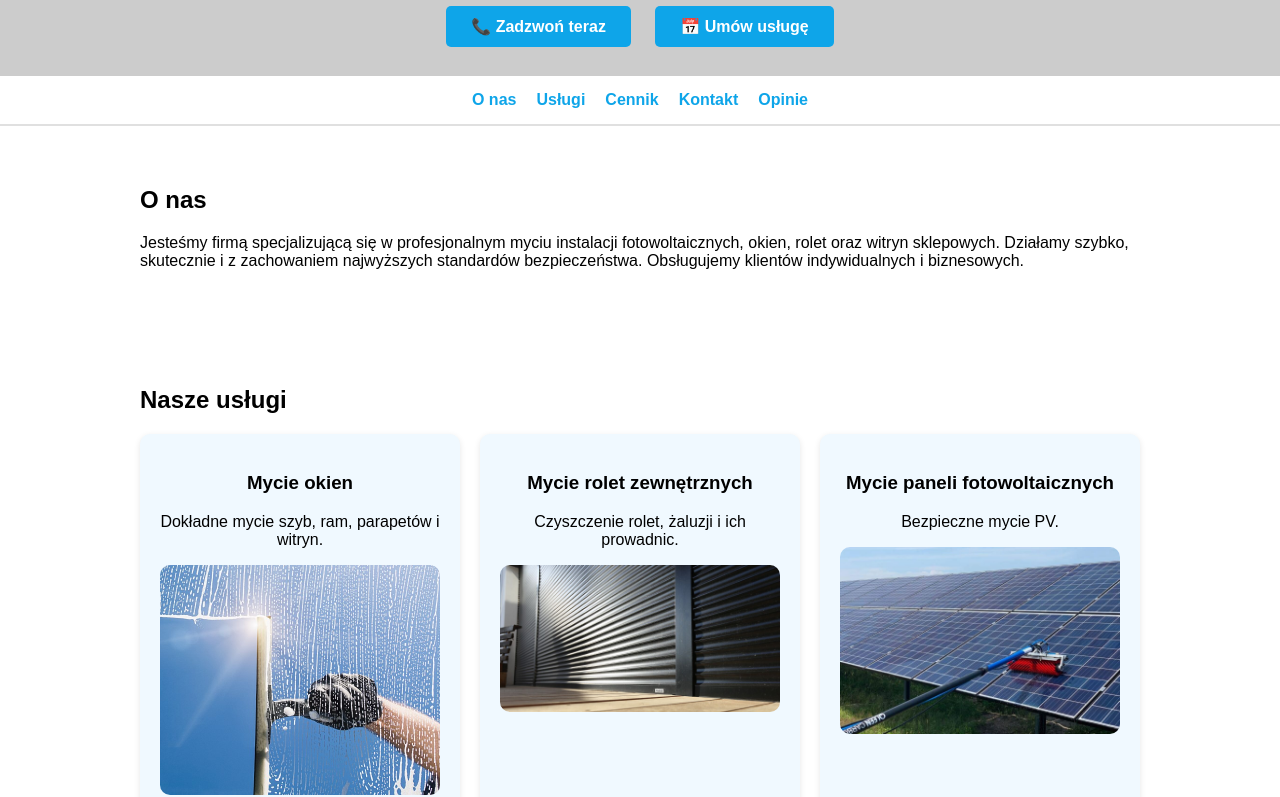
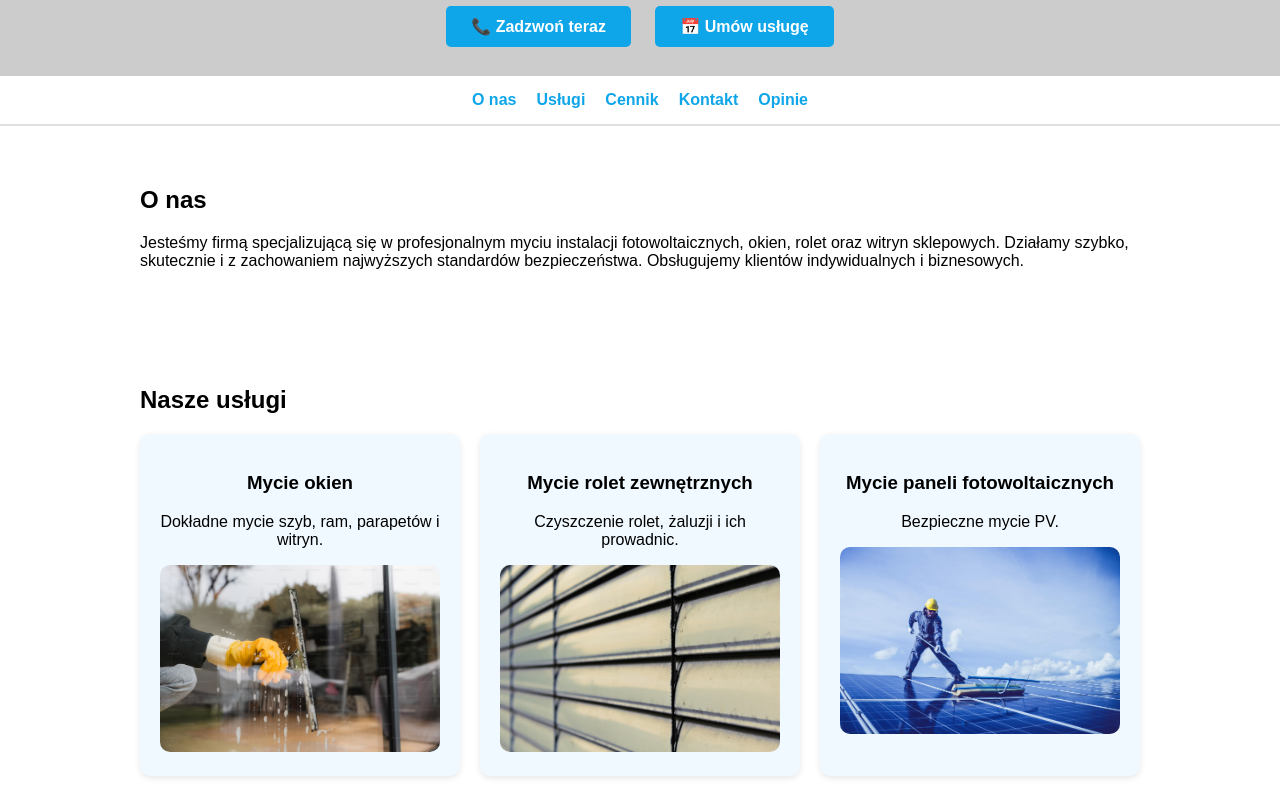
Before and after one commit to preciselubin/preciselubin.github.io, a plain HTML site: page index.html in a window 1280 px wide. Shown: the part 162-959 px from the top of the page. Drawn offline with Linux system fonts and the light colour scheme; placeholder pictures from the web are drawn by us.

Commit message:
Add files via upload

```diff
--- a/index.html
+++ b/index.html
@@ -169,9 +169,9 @@
   <h2>Nasze usługi</h2>
 
   <div class="services-grid">
-    <div class="card"><h3>Mycie okien</h3><p>Dokładne mycie szyb, ram, parapetów i witryn.</p><img src="okna.jpg" alt="Mycie okien" style="width: 100%; height: auto; border-radius: 10px;"></div>
-    <div class="card"><h3>Mycie rolet zewnętrznych</h3><p>Czyszczenie rolet, żaluzji i ich prowadnic.</p><img src="rolety_DAKO-3.jpg" alt="Mycie rolet zewnętrznych" style="width: 100%; height: auto; border-radius: 10px;"></div>
-    <div class="card"><h3>Mycie paneli fotowoltaicznych</h3><p>Bezpieczne mycie PV.</p><img src="ozeon_mycie_paneli_fotowoltaicznych_lewi.jpg" alt="Mycie paneli fotowoltaicznych" style="width: 100%; height: auto; border-radius: 10px;"></div>
+    <div class="card"><h3>Mycie okien</h3><p>Dokładne mycie szyb, ram, parapetów i witryn.</p><img src="IMG_0185.jpeg" alt="Mycie okien" style="width: 100%; height: auto; border-radius: 10px;"></div>
+    <div class="card"><h3>Mycie rolet zewnętrznych</h3><p>Czyszczenie rolet, żaluzji i ich prowadnic.</p><img src="IMG_0186.jpeg" alt="Mycie rolet zewnętrznych" style="width: 100%; height: auto; border-radius: 10px;"></div>
+    <div class="card"><h3>Mycie paneli fotowoltaicznych</h3><p>Bezpieczne mycie PV.</p><img src="IMG_0187.jpeg" alt="Mycie paneli fotowoltaicznych" style="width: 100%; height: auto; border-radius: 10px;"></div>
   </div>
 
   <h3 style="margin-top: 40px;">Szczegóły usług:</h3>
```
